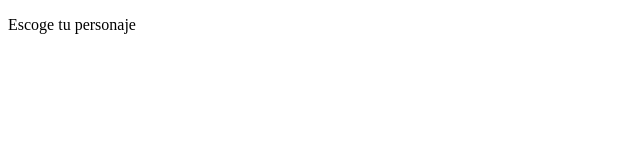
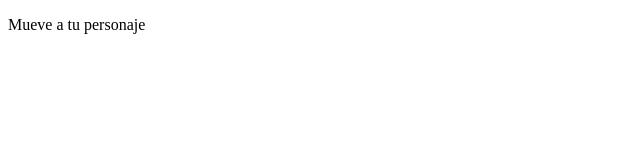
Before and after one commit to BrayanSV18/the-farm, a plain HTML site: page index.html in a window 1280 px wide. Shown: the full height of the page, 0-640 px from the left. Drawn offline with Linux system fonts and the light colour scheme.

Commit message:
Modified instruction on index file line 8

```diff
--- a/index.html
+++ b/index.html
@@ -5,7 +5,7 @@
     <title>The Farm</title>
   </head>
   <body>
-    <p visibility: show id="instrucciones">Escoge tu personaje</p>
+    <p visibility: show id="instrucciones">Mueve a tu personaje</p>
     <canvas id="farmArea" width="500" height="500"></canvas>
   </body>
   <script type="text/javascript" src="main.js">
```
